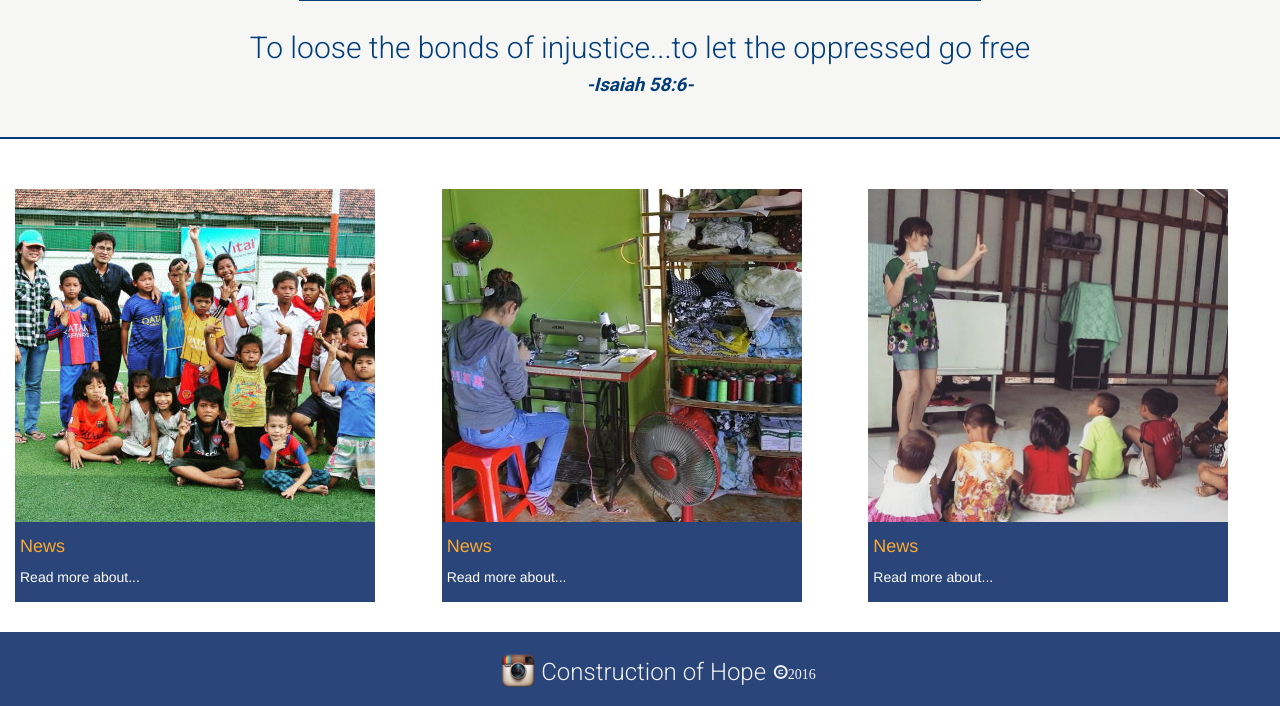
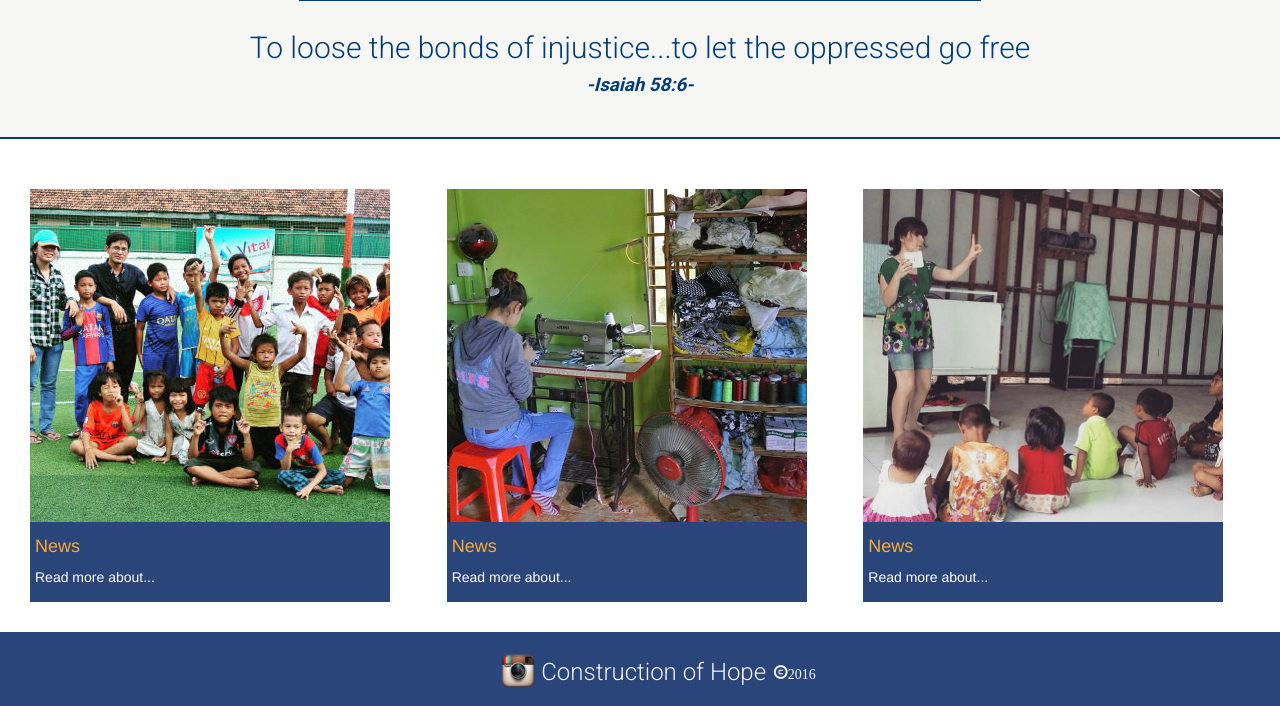
Before and after one commit to Nathan-Bateman/coh, a PHP site: page / in a window 1280 px wide. Shown: the part 833-1539 px from the top of the page. Run offline with PHP 8.4, Linux system fonts and the light colour scheme.

Commit message:
added #links styles to bottom pics centered

```diff
--- a/coh/css/main.css
+++ b/coh/css/main.css
@@ -288,10 +288,14 @@ table.center-table {
 .col-sm-12.bottompics {
     margin-right: auto;
     margin-left: auto;
-    /*padding-right: 5%;
-    padding-left: 5%;*/
     margin-top: 30px;
     margin-bottom: 30px;
+}
+
+#links {
+   margin: 0 auto;
+
+
 }
 
 /*media breakpoints*/
```
